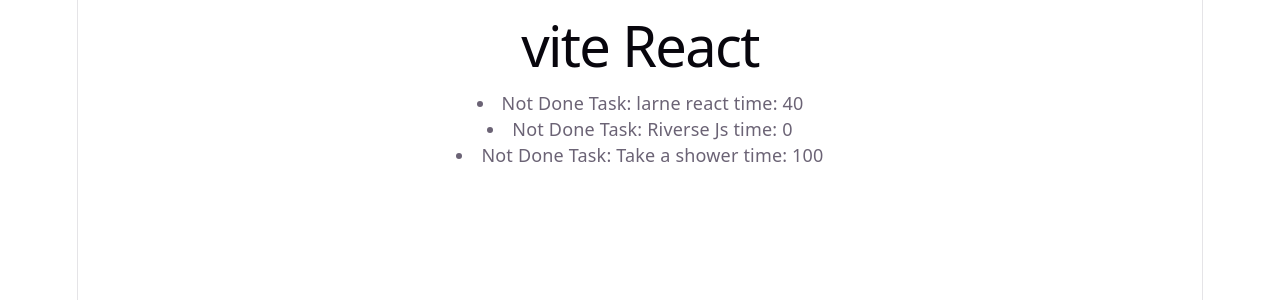
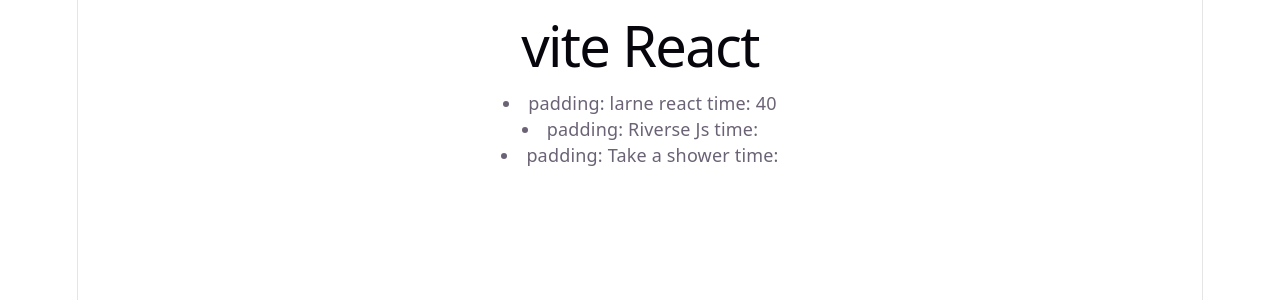
Before and after one commit to masuddeveloper143/first-react, a React (Vite) app: page / in a window 1280 px wide. Shown: the top 300 px of the page. Built offline with nearby package versions, Linux system fonts and the light colour scheme.

Commit message:
Update project

```diff
--- a/src/App.jsx
+++ b/src/App.jsx
@@ -9,9 +9,9 @@
   return (
     <>
       <h1>vite React</h1>
-      <Tudo task="larne react" isDane={false} time={time}></Tudo >
-      <Tudo task="Riverse Js" isDane={false}></Tudo >
-      <Tudo task="Take a shower" isDane={false} time="100"></Tudo >
+      <Tudo task="larne react" isDane={true} time={time}></Tudo >
+      <Tudo task="Riverse Js" isDane={false} time=""></Tudo >
+      <Tudo task="Take a shower" isDane={true} time=""></Tudo >
 
       {/* <Person />
       <Person></Person>
--- a/src/todu.jsx
+++ b/src/todu.jsx
@@ -39,10 +39,23 @@
 
 // }
 
+// export default function Tudo({ task, isDone, time = 0 }) {
+//   if (isDone === true) {
+//     return null; // কিছুই দেখাবে না
+//   }
+
+//   return <li>padding: {task} time: {time}</li>;
+// }
+
+
+
+
 export default function Tudo({ task, isDone, time = 0 }) {
-  if (isDone) {
-    return null; // কিছুই দেখাবে না
-  }
+    if (isDone === true) {
+        return <li>Done Task: {task} </li>
+    }
 
-  return <li>Not Done Task: {task} time: {time}</li>;
+    else {
+        return <li>padding: {task} time: {time}</li>;
+    }
 }
```
